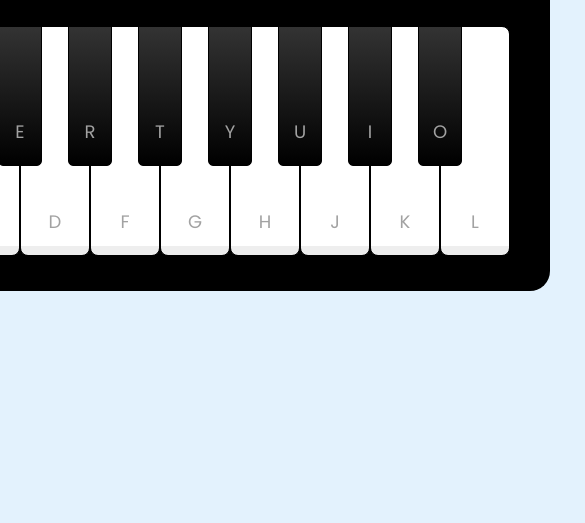
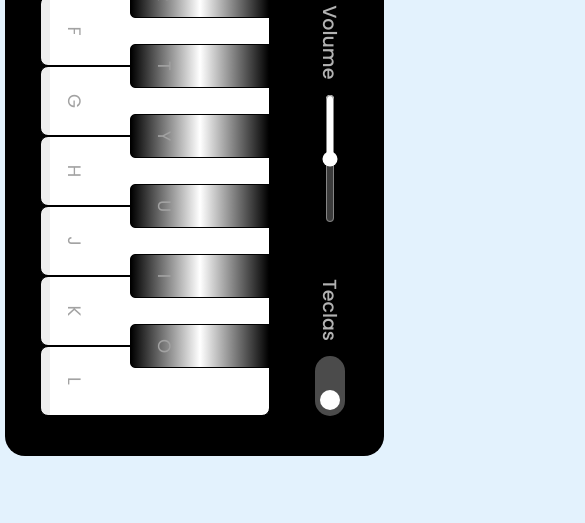
Before and after one commit to andyrodrigo/simulador_piano, a plain HTML site: page index.html in a window 390 px wide. Shown: the part 321-844 px from the top of the page, 585 px wide, since content can reach past the window. Drawn offline with Linux system fonts and the light colour scheme.

Commit message:
Rotação

```diff
--- a/src/styles/main.css
+++ b/src/styles/main.css
@@ -4,6 +4,13 @@ body {
   justify-content: center;
   min-height: 100vh;
   background-color: #e3f2fd;
+}
+
+@media (max-width: 650px) {
+  body {
+    transform: rotate(90deg);
+    overflow-x: hidden;
+  }
 }
 
 .container {
@@ -91,7 +98,7 @@ header .column span {
 
 .piano-keys .white.active {
   box-shadow: inset -5px 5px 20px rgba(0, 0, 0, 0.2);
-  background: linear-gradient(to bottom #fff 0%, #eee 100%);
+  background: linear-gradient(#fff 0%, #eee 100%);
 }
 
 .piano-keys .black {
@@ -101,7 +108,7 @@ header .column span {
   margin: 0 -22px 0 -22px;
   border: solid black 1px;
   border-radius: 0 0 5px 5px;
-  background: linear-gradient(#333, #000);
+  background: linear-gradient(#000, #fff, #000);
 }
 
 .piano-keys .black.active {
```
